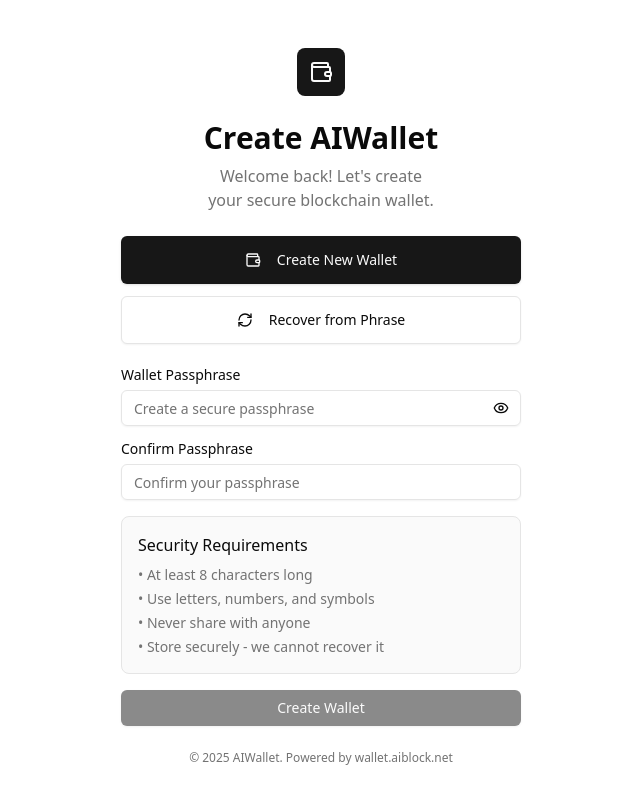
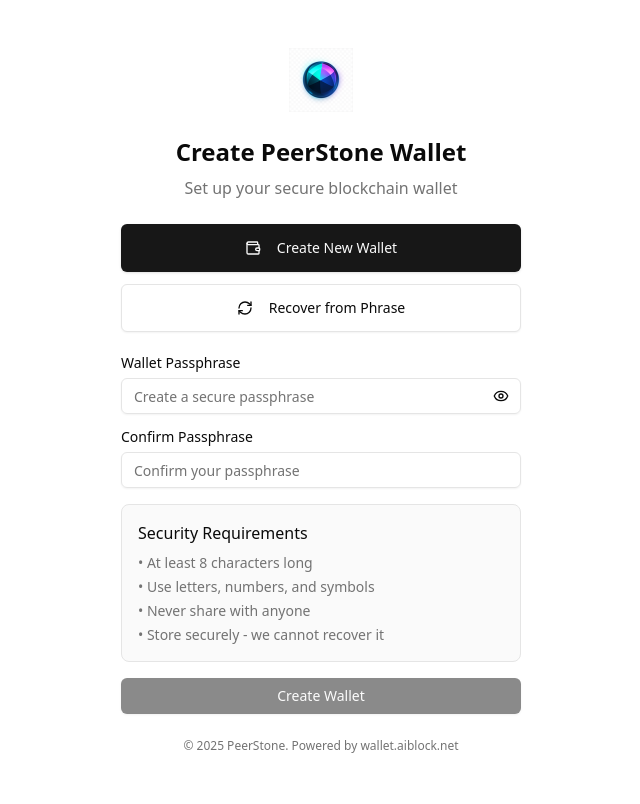
Before and after one commit to AIBlockOfficial/aiwallet, a Next.js app: page / in a window 1280 px wide. Both pictures are taken after typing "name@example.com", "Sample123" into the empty fields and a click on the button "Login". Shown: the top 804 px of the page, without its empty margins (319-959 px from the left). Built offline with nearby package versions, Linux system fonts and the light colour scheme.

Commit message:
SECURITY FIX: Implement all security recommendations - Remove plaintext passphrase storage - Force passphrase re-entry each session - Fix inconsistent storage keys - Implement session-based wallet management

```diff
--- a/app/page.tsx
+++ b/app/page.tsx
@@ -22,9 +22,55 @@ const LoadingSpinner = () => (
   </div>
 )
 
+// Wallet flow types
+type WalletFlow = 'unlock' | 'create' | 'interface' | 'loading'
+
+// Inner component that has access to wallet context
+function WalletFlowHandler({ walletFlow, setWalletFlow }: {
+  walletFlow: WalletFlow
+  setWalletFlow: (flow: WalletFlow) => void
+}) {
+  // Dynamic import to get wallet context
+  const [useWallet, setUseWallet] = useState<any>(null)
+
+  useEffect(() => {
+    const loadWalletContext = async () => {
+      const walletModule = await import("@/components/wallet-provider")
+      setUseWallet(() => walletModule.useWallet)
+    }
+    loadWalletContext()
+  }, [])
+
+  const walletContext = useWallet?.()
+
+  const handleWalletSetupComplete = (walletData: any) => {
+    // Set the wallet data in the provider context
+    if (walletContext?.setWalletData) {
+      walletContext.setWalletData(walletData)
+    }
+    setWalletFlow('interface')
+  }
+
+  if (walletFlow === 'loading') {
+    return <LoadingSpinner />
+  }
+
+  if (walletFlow === 'interface') {
+    return <WalletInterface />
+  }
+
+  // For unlock and create flows - handled by WalletSetup
+  return (
+    <WalletSetup
+      mode={walletFlow === 'unlock' ? 'unlock' : 'create'}
+      onSetupComplete={handleWalletSetupComplete}
+    />
+  )
+}
+
 export default function Home() {
   const [isLoggedIn, setIsLoggedIn] = useState(false)
-  const [hasWallet, setHasWallet] = useState(false)
+  const [walletFlow, setWalletFlow] = useState<WalletFlow>('loading')
   const [isLoading, setIsLoading] = useState(true)
 
   useEffect(() => {
@@ -37,13 +83,10 @@ export default function Home() {
     try {
       // Check if user is already logged in
       const userLoggedIn = localStorage.getItem("user_logged_in")
-      const walletSetup = localStorage.getItem("wallet_setup")
 
       if (userLoggedIn === "true") {
         setIsLoggedIn(true)
-        if (walletSetup === "true") {
-          setHasWallet(true)
-        }
+        determineWalletFlow()
       }
     } catch (error) {
       console.error("Failed to access localStorage:", error)
@@ -52,12 +95,31 @@ export default function Home() {
     setIsLoading(false)
   }, [])
 
+  const determineWalletFlow = () => {
+    try {
+      const encryptedWallet = localStorage.getItem("encrypted_wallet_data")
+      const walletSetup = localStorage.getItem("wallet_setup")
+
+      // SECURITY FIX: No more auto-open flow since we don't store passphrases
+      // Always require passphrase entry if wallet exists
+
+      // Flow 2: User has encrypted wallet and needs to unlock with passphrase
+      if (encryptedWallet && walletSetup === "true") {
+        setWalletFlow('unlock')
+        return
+      }
+
+      // Flow 3 & 4: No existing wallet data - user needs to recover or create
+      setWalletFlow('create')
+    } catch (error) {
+      console.error("Failed to determine wallet flow:", error)
+      setWalletFlow('create')
+    }
+  }
+
   const handleLoginSuccess = () => {
     setIsLoggedIn(true)
-  }
-
-  const handleWalletSetupComplete = (walletData: any) => {
-    setHasWallet(true)
+    determineWalletFlow()
   }
 
   if (isLoading) {
@@ -68,18 +130,11 @@ export default function Home() {
     return <LoginPage onLoginSuccess={handleLoginSuccess} />
   }
 
-  if (!hasWallet) {
-    return (
-      <Suspense fallback={<LoadingSpinner />}>
-        <WalletSetup onSetupComplete={handleWalletSetupComplete} />
-      </Suspense>
-    )
-  }
-
+  // Handle wallet flows
   return (
     <Suspense fallback={<LoadingSpinner />}>
       <WalletProvider>
-        <WalletInterface />
+        <WalletFlowHandler walletFlow={walletFlow} setWalletFlow={setWalletFlow} />
       </WalletProvider>
     </Suspense>
   )
--- a/components/login-page.tsx
+++ b/components/login-page.tsx
@@ -53,14 +53,18 @@ export function LoginPage({ onLoginSuccess }: LoginPageProps) {
       <div className="mx-auto grid w-[350px] gap-6">
         {/* Brand Icon */}
         <div className="flex justify-center">
-          <div className="w-12 h-12 bg-primary rounded-lg flex items-center justify-center">
-            <Wallet className="h-6 w-6 text-primary-foreground" />
+          <div className="w-16 h-16 flex items-center justify-center">
+            <img
+              src="/logo_static.svg"
+              alt="PeerStone"
+              className="h-16 w-auto object-contain"
+            />
           </div>
         </div>
 
         {/* Brand Header */}
         <div className="grid gap-2 text-center">
-          <h1 className="text-3xl font-bold">Welcome to AIWallet</h1>
+          <h1 className="text-3xl font-bold">Welcome to PeerStone</h1>
           <p className="text-balance text-muted-foreground">
             Don&apos;t have an account?{" "}
             <Link href="/signup" className="underline">
--- a/components/wallet-provider.tsx
+++ b/components/wallet-provider.tsx
@@ -5,6 +5,13 @@ import type React from "react"
 import { createContext, useContext, useEffect, useState, useCallback } from "react"
 // Remove static import to prevent SDK loading on page load
 // import { walletService } from "@/lib/wallet"
+
+interface WalletData {
+  address: string
+  privateKey: string
+  mnemonic: string[]
+  passphrase: string
+}
 
 interface WalletContextType {
   isConnected: boolean
@@ -16,13 +23,7 @@ interface WalletContextType {
   connect: () => Promise<void>
   disconnect: () => void
   refreshBalance: () => Promise<void>
-}
-
-interface WalletData {
-  address: string
-  privateKey: string
-  mnemonic: string[]
-  passphrase: string
+  setWalletData: (data: WalletData) => void
 }
 
 const WalletContext = createContext<WalletContextType | undefined>(undefined)
@@ -67,20 +68,27 @@ export function WalletProvider({ children }: { children: React.ReactNode }) {
     try {
       // Dynamic import to avoid loading SDK until needed
       const { walletService } = await import("@/lib/wallet")
-      const balanceData = await walletService.getBalance(targetAddress)
-      console.log("Balance data received:", balanceData)
 
-      setBalance(balanceData.tokens)
-      setNftCount(balanceData.nfts)
-      setBalanceError(null) // Clear error on success
-      setHasInitialLoad(true) // Mark that we've completed initial load
+      // SECURITY FIX: Use in-memory wallet data for balance fetching
+      if (walletData) {
+        const balanceData = await walletService.getBalanceWithWalletData(targetAddress, walletData)
+        console.log("Balance data received:", balanceData)
+
+        setBalance(balanceData.tokens)
+        setNftCount(balanceData.nfts)
+        setBalanceError(null) // Clear error on success
+        setHasInitialLoad(true) // Mark that we've completed initial load
+      } else {
+        // No wallet data in memory - balance cannot be fetched securely
+        throw new Error("Wallet not unlocked - please enter your passphrase")
+      }
     } catch (error) {
       console.error("Failed to fetch balance:", error)
       const errorMessage = error instanceof Error ? error.message : "Unknown error"
       setBalanceError(errorMessage)
       // Don't update balance/nftCount on error - keep previous values or show error state
     }
-  }, [address, isClient])
+  }, [address, isClient, walletData])
 
   useEffect(() => {
     // Only access localStorage on client side
@@ -137,10 +145,12 @@ export function WalletProvider({ children }: { children: React.ReactNode }) {
     setBalanceError(null)
 
     try {
+      // SECURITY FIX: Use consistent storage keys and remove passphrase
       localStorage.removeItem("wallet_address")
       localStorage.removeItem("wallet_setup")
-      localStorage.removeItem("wallet_encrypted")
-      localStorage.removeItem("wallet_passphrase")
+      localStorage.removeItem("encrypted_wallet_data") // Fixed: was "wallet_encrypted"
+      // SECURITY FIX: No longer storing passphrase
+      // localStorage.removeItem("wallet_passphrase")
       localStorage.removeItem("user_logged_in")
       localStorage.removeItem("login_method")
       localStorage.removeItem("user_email")
@@ -170,6 +180,14 @@ export function WalletProvider({ children }: { children: React.ReactNode }) {
     return nftCount
   }
 
+  const updateWalletData = (data: WalletData) => {
+    setWalletData(data)
+    // Refresh balance immediately when wallet data is set
+    if (data.address) {
+      refreshBalance(data.address)
+    }
+  }
+
   return (
     <WalletContext.Provider
       value={{
@@ -182,6 +200,7 @@ export function WalletProvider({ children }: { children: React.ReactNode }) {
         connect,
         disconnect,
         refreshBalance: () => refreshBalance(),
+        setWalletData: updateWalletData,
       }}
     >
       {children}
--- a/components/wallet-setup.tsx
+++ b/components/wallet-setup.tsx
@@ -10,6 +10,8 @@ import { Eye, EyeOff, Copy, Check, Loader2, AlertCircle, Wallet, KeyRound, Refre
 
 interface WalletSetupProps {
   onSetupComplete: (walletData: WalletData) => void
+  onClose?: () => void
+  mode?: 'create' | 'unlock' | 'recover'
 }
 
 interface WalletData {
@@ -19,11 +21,13 @@ interface WalletData {
   passphrase: string
 }
 
-export function WalletSetup({ onSetupComplete }: WalletSetupProps) {
+export function WalletSetup({ onSetupComplete, onClose, mode }: WalletSetupProps) {
   // Check if there's existing encrypted wallet data
-  const hasExistingWallet = typeof window !== 'undefined' && localStorage.getItem("wallet_encrypted")
+  const hasExistingWallet = typeof window !== 'undefined' && localStorage.getItem("encrypted_wallet_data")
 
-  const [mode, setMode] = useState<"create" | "unlock" | "recover">(hasExistingWallet ? "unlock" : "create")
+  const [currentMode, setCurrentMode] = useState<"create" | "unlock" | "recover">(
+    mode || (hasExistingWallet ? "unlock" : "create")
+  )
   const [step, setStep] = useState(1)
   const [passphrase, setPassphrase] = useState("")
   const [confirmPassphrase, setConfirmPassphrase] = useState("")
@@ -77,7 +81,7 @@ export function WalletSetup({ onSetupComplete }: WalletSetupProps) {
     setError("")
     setIsCreating(true)
     try {
-      const encryptedData = localStorage.getItem("wallet_encrypted")
+      const encryptedData = localStorage.getItem("encrypted_wallet_data")
       if (!encryptedData) {
         throw new Error("No wallet data found")
       }
@@ -87,7 +91,8 @@ export function WalletSetup({ onSetupComplete }: WalletSetupProps) {
       const walletData = await decryptWalletData(encryptedData, passphrase)
       localStorage.setItem("wallet_address", walletData.address)
       localStorage.setItem("wallet_setup", "true")
-      localStorage.setItem("wallet_passphrase", passphrase)
+      // SECURITY FIX: Do not store passphrase in localStorage
+      // localStorage.setItem("wallet_passphrase", passphrase)
 
       onSetupComplete(walletData)
     } catch (error) {
@@ -125,10 +130,11 @@ export function WalletSetup({ onSetupComplete }: WalletSetupProps) {
 
       // Encrypt and save the recovered wallet
       const encryptedData = await encryptWalletData(wallet, passphrase)
-      localStorage.setItem("wallet_encrypted", encryptedData)
+      localStorage.setItem("encrypted_wallet_data", encryptedData)
       localStorage.setItem("wallet_address", wallet.address)
       localStorage.setItem("wallet_setup", "true")
-      localStorage.setItem("wallet_passphrase", passphrase)
+      // SECURITY FIX: Do not store passphrase in localStorage
+      // localStorage.setItem("wallet_passphrase", passphrase)
 
       onSetupComplete(wallet)
     } catch (error) {
@@ -177,12 +183,11 @@ export function WalletSetup({ onSetupComplete }: WalletSetupProps) {
       // Dynamic import to avoid loading SDK until needed
       const { encryptWalletData } = await import("@/lib/wallet")
       const encryptedData = await encryptWalletData(walletData, passphrase)
-      localStorage.setItem("wallet_encrypted", encryptedData)
+      localStorage.setItem("encrypted_wallet_data", encryptedData)
       localStorage.setItem("wallet_address", walletData.address)
       localStorage.setItem("wallet_setup", "true")
-      // Store the passphrase for later use in balance fetching and other operations
-      // Note: In production, this should be more securely handled
-      localStorage.setItem("wallet_passphrase", passphrase)
+      // SECURITY FIX: Do not store passphrase in localStorage
+      // localStorage.setItem("wallet_passphrase", passphrase)
 
       onSetupComplete(walletData)
     } catch (error) {
@@ -196,27 +201,30 @@ export function WalletSetup({ onSetupComplete }: WalletSetupProps) {
       <div className="mx-auto grid w-[400px] gap-6">
         {/* Brand Header */}
         <div className="flex justify-center">
-          <div className="w-12 h-12 bg-primary rounded-lg flex items-center justify-center">
-            <Wallet className="h-6 w-6 text-primary-foreground" />
+          <div className="w-16 h-16 flex items-center justify-center">
+            <img
+              src="/logo_static.svg"
+              alt="PeerStone"
+              className="h-16 w-auto object-contain"
+            />
           </div>
         </div>
 
-        {/* Header */}
-        <div className="grid gap-2 text-center">
-          <h1 className="text-3xl font-bold">
-            {mode === "create" && step === 1 && "Create AIWallet"}
-            {mode === "create" && step === 2 && "Backup Phrase"}
-            {mode === "create" && step === 3 && "Setup Complete"}
-            {mode === "unlock" && "Unlock Wallet"}
-            {mode === "recover" && "Recover Wallet"}
-          </h1>
-          <p className="text-balance text-muted-foreground">
-            {mode === "create" && step === 1 &&
-              `Welcome ${loginMethod === "google" ? userEmail : "back"}! Let's create your secure blockchain wallet.`}
-            {mode === "create" && step === 2 && "Write down these 12 words in order. Keep them safe and secret."}
-            {mode === "create" && step === 3 && "Your AIWallet is now ready to use."}
-            {mode === "unlock" && "Enter your passphrase to unlock your existing wallet."}
-            {mode === "recover" && "Enter your 12-word recovery phrase and create a new passphrase."}
+        {/* Tab Headers */}
+        <div className="text-center">
+          <h2 className="text-2xl font-bold">
+            {currentMode === "create" && step === 1 && "Create PeerStone Wallet"}
+            {currentMode === "unlock" && step === 1 && "Unlock Your Wallet"}
+            {currentMode === "recover" && step === 1 && "Recover Your Wallet"}
+            {currentMode === "create" && step === 2 && "Save Your Recovery Phrase"}
+            {currentMode === "create" && step === 3 && "Your PeerStone wallet is now ready to use."}
+          </h2>
+          <p className="text-muted-foreground mt-2">
+            {currentMode === "create" && step === 1 && "Set up your secure blockchain wallet"}
+            {currentMode === "unlock" && step === 1 && "Enter your passphrase to access your wallet"}
+            {currentMode === "recover" && step === 1 && "Restore your wallet using your recovery phrase"}
+            {currentMode === "create" && step === 2 && "Store these words safely - they're your only way to recover your wallet"}
+            {currentMode === "create" && step === 3 && "Your wallet has been created successfully"}
           </p>
         </div>
 
@@ -225,8 +233,8 @@ export function WalletSetup({ onSetupComplete }: WalletSetupProps) {
           <div className="grid gap-3">
             {hasExistingWallet && (
               <Button
-                variant={mode === "unlock" ? "default" : "outline"}
-                onClick={() => setMode("unlock")}
+                variant={currentMode === "unlock" ? "default" : "outline"}
+                onClick={() => setCurrentMode("unlock")}
                 className="w-full h-12"
               >
                 <KeyRound className="h-4 w-4 mr-2" />
@@ -235,8 +243,8 @@ export function WalletSetup({ onSetupComplete }: WalletSetupProps) {
             )}
 
             <Button
-              variant={mode === "create" ? "default" : "outline"}
-              onClick={() => setMode("create")}
+              variant={currentMode === "create" ? "default" : "outline"}
+              onClick={() => setCurrentMode("create")}
               className="w-full h-12"
             >
               <Wallet className="h-4 w-4 mr-2" />
@@ -244,8 +252,8 @@ export function WalletSetup({ onSetupComplete }: WalletSetupProps) {
             </Button>
 
             <Button
-              variant={mode === "recover" ? "default" : "outline"}
-              onClick={() => setMode("recover")}
+              variant={currentMode === "recover" ? "default" : "outline"}
+              onClick={() => setCurrentMode("recover")}
               className="w-full h-12"
             >
               <RefreshCw className="h-4 w-4 mr-2" />
@@ -265,7 +273,7 @@ export function WalletSetup({ onSetupComplete }: WalletSetupProps) {
         )}
 
         {/* Step 1: Create Wallet Passphrase Creation */}
-        {mode === "create" && step === 1 && (
+        {currentMode === "create" && step === 1 && (
           <div className="grid gap-4">
             <div className="grid gap-2">
               <Label htmlFor="passphrase">Wallet Passphrase</Label>
@@ -331,7 +339,7 @@ export function WalletSetup({ onSetupComplete }: WalletSetupProps) {
         )}
 
         {/* Unlock Wallet Form */}
-        {mode === "unlock" && step === 1 && (
+        {currentMode === "unlock" && step === 1 && (
           <div className="grid gap-4">
             <div className="grid gap-2">
               <Label htmlFor="unlock-passphrase">Wallet Passphrase</Label>
@@ -384,7 +392,7 @@ export function WalletSetup({ onSetupComplete }: WalletSetupProps) {
         )}
 
         {/* Recover Wallet Form */}
-        {mode === "recover" && step === 1 && (
+        {currentMode === "recover" && step === 1 && (
           <div className="grid gap-4">
             <div className="grid gap-2">
               <Label htmlFor="recovery-phrase">12-Word Recovery Phrase</Label>
@@ -451,7 +459,7 @@ export function WalletSetup({ onSetupComplete }: WalletSetupProps) {
         )}
 
         {/* Step 2: Mnemonic Display */}
-        {mode === "create" && step === 2 && (
+        {currentMode === "create" && step === 2 && (
           <div className="grid gap-4">
             <div className="rounded-lg border p-4">
               <h3 className="font-medium mb-4">Recovery Phrase</h3>
@@ -505,13 +513,13 @@ export function WalletSetup({ onSetupComplete }: WalletSetupProps) {
         )}
 
         {/* Step 3: Completion */}
-        {mode === "create" && step === 3 && walletData && (
+        {currentMode === "create" && step === 3 && walletData && (
           <div className="grid gap-4">
             <div className="rounded-lg border p-4 text-center">
               <div className="w-12 h-12 bg-primary rounded-full mx-auto mb-4 flex items-center justify-center">
                 <Check className="h-6 w-6 text-primary-foreground" />
               </div>
-              <h3 className="font-medium mb-2">AIWallet Created Successfully</h3>
+              <h3 className="font-medium mb-2">PeerStone wallet Created Successfully</h3>
               <p className="text-sm text-muted-foreground mb-4">Your blockchain wallet is ready to use.</p>
               <div className="rounded border bg-muted p-3">
                 <div className="text-xs text-muted-foreground mb-1">Wallet Address</div>
@@ -530,13 +538,13 @@ export function WalletSetup({ onSetupComplete }: WalletSetupProps) {
             </div>
 
             <Button onClick={handleFinishSetup} className="w-full">
-              Continue to AIWallet
+              Continue to PeerStone wallet
             </Button>
           </div>
         )}
 
         {/* Brand Footer */}
-        <div className="text-center text-xs text-muted-foreground">© 2025 AIWallet. Powered by wallet.aiblock.net</div>
+        <div className="text-center text-xs text-muted-foreground">© 2025 PeerStone. Powered by wallet.aiblock.net</div>
       </div>
     </div>
   )
--- a/package.json
+++ b/package.json
@@ -1,5 +1,5 @@
 {
-  "name": "aiwallet",
+  "name": "peerstone",
   "version": "0.1.0",
   "private": true,
   "scripts": {
```
Also changed, not shown: lib/wallet.ts (+33 -37 lines), public/logo-large.png (added), vercel.json.
